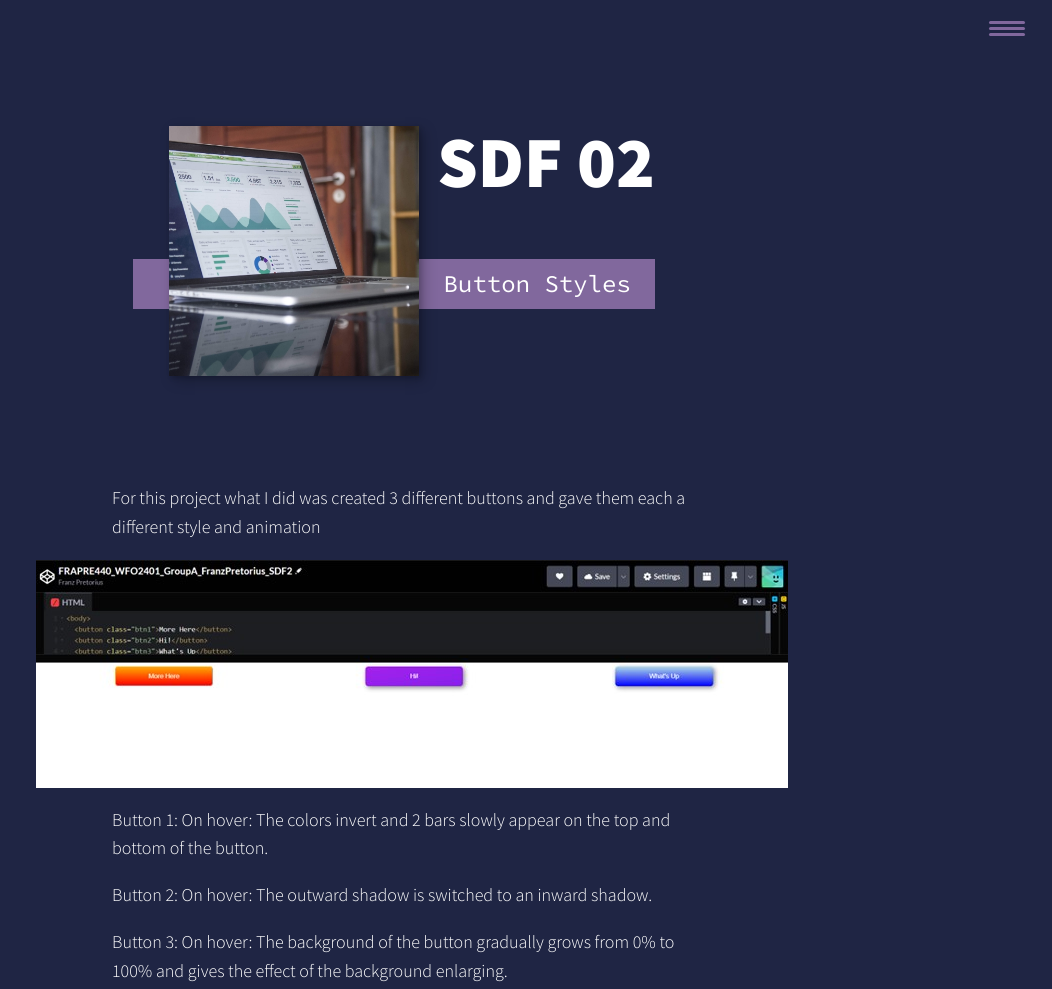
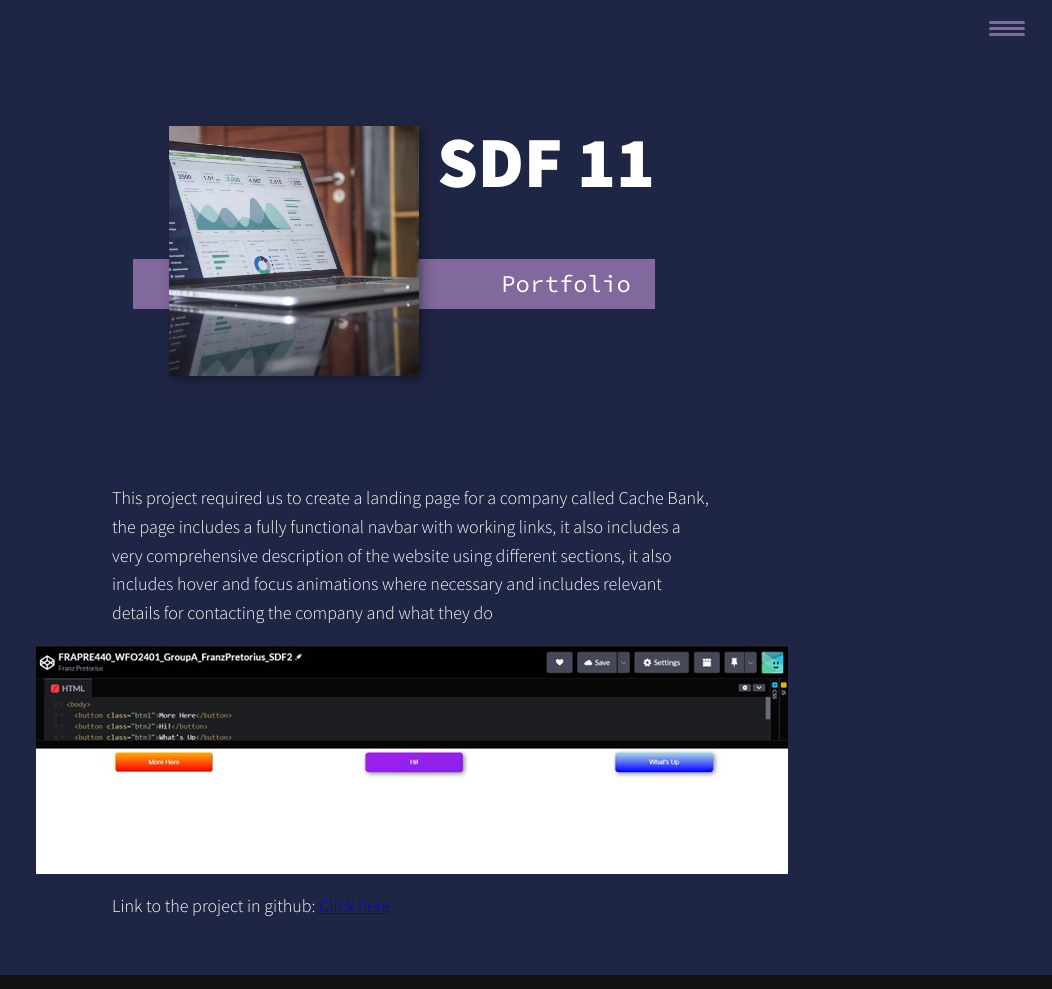
Before and after one commit to llfrigoll/FRAPRE440_WFO2401_GroupA_Franz-Pretorius_CDV05, a website built with Vite: page portfolio-item.html in a window 1280 px wide. Shown: the top 989 px of the page, without its empty margins (228-1280 px from the left). Built offline with nearby package versions, Linux system fonts and the light colour scheme.

Commit message:
Added updated projects and links

```diff
--- a/portfolio-item.html
+++ b/portfolio-item.html
@@ -34,18 +34,16 @@
 
         <section class="intro">
             <h1 class="section__title section__title--intro">
-                <strong>SDF 02</strong>
+                <strong>SDF 11</strong>
             </h1>
-            <p class="section__subtitle section__subtitle--intro">Button Styles</p>
+            <p class="section__subtitle section__subtitle--intro">Portfolio</p>
             <img src="img/portfolio-01.jpg" alt="" class="intro__img">
         </section>
 
         <div class="portfolio-item-individual">
-            <p>For this project what I did was created 3 different buttons and gave them each a different style and animation</p>
+            <p>This project required us to create a landing page for a company called Cache Bank, the page includes a fully functional navbar with working links, it also includes a very comprehensive description of the website using different sections, it also includes hover and focus animations where necessary and includes relevant details for contacting the company and what they do</p>
             <img src="img/CodepenProject.jpg" alt="">
-            <p>Button 1: On hover: The colors invert and 2 bars slowly appear on the top and bottom of the button.</p>
-            <p>Button 2: On hover: The outward shadow is switched to an inward shadow.</p>
-            <p>Button 3: On hover: The background of the button gradually grows from 0% to 100% and gives the effect of the background enlarging.</p>
+            <p>Link to the project in github: <a href="https://github.com/llfrigoll/FRAPRE440_WFO2401_GroupA_FranzPretorius_SDF11.git">Click here</a></p>
         </div>
 
 
```
Also changed, not shown: portfolio-item2.html (+4 -3 lines), portfolio-item3.html (+4 -5 lines).
